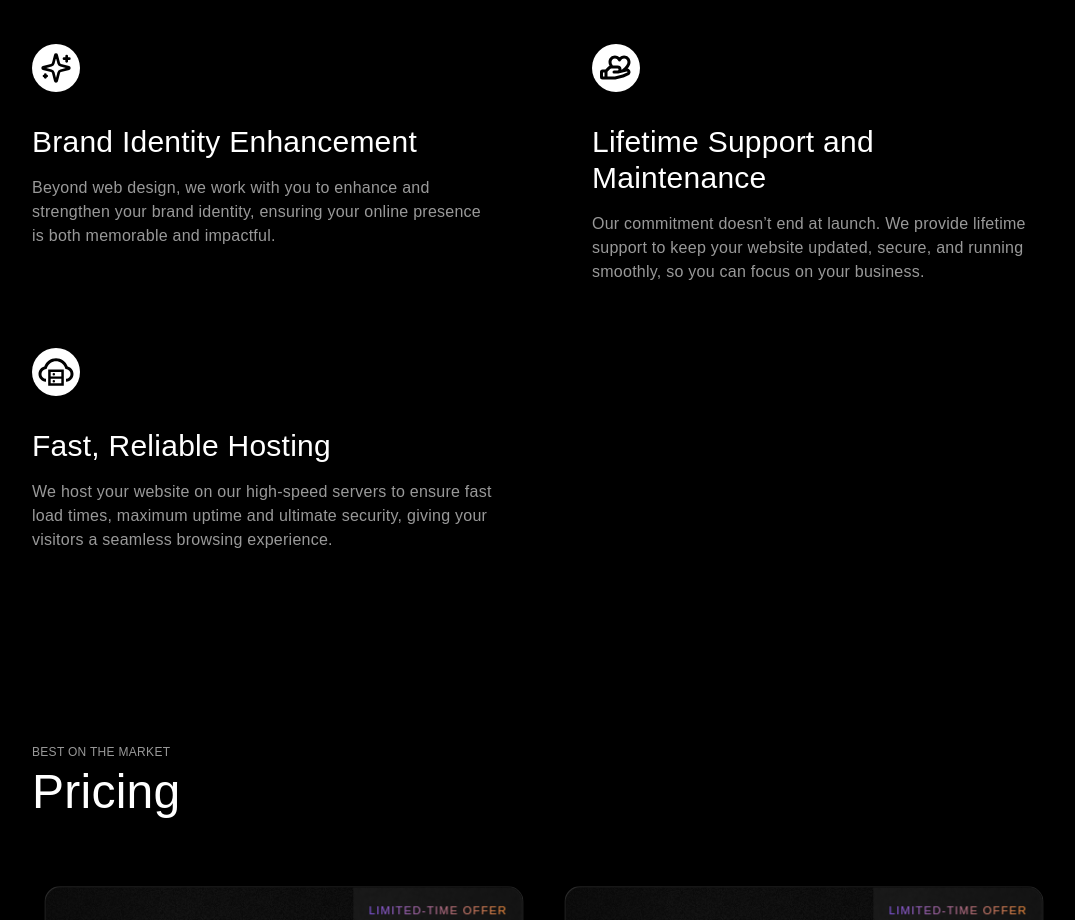
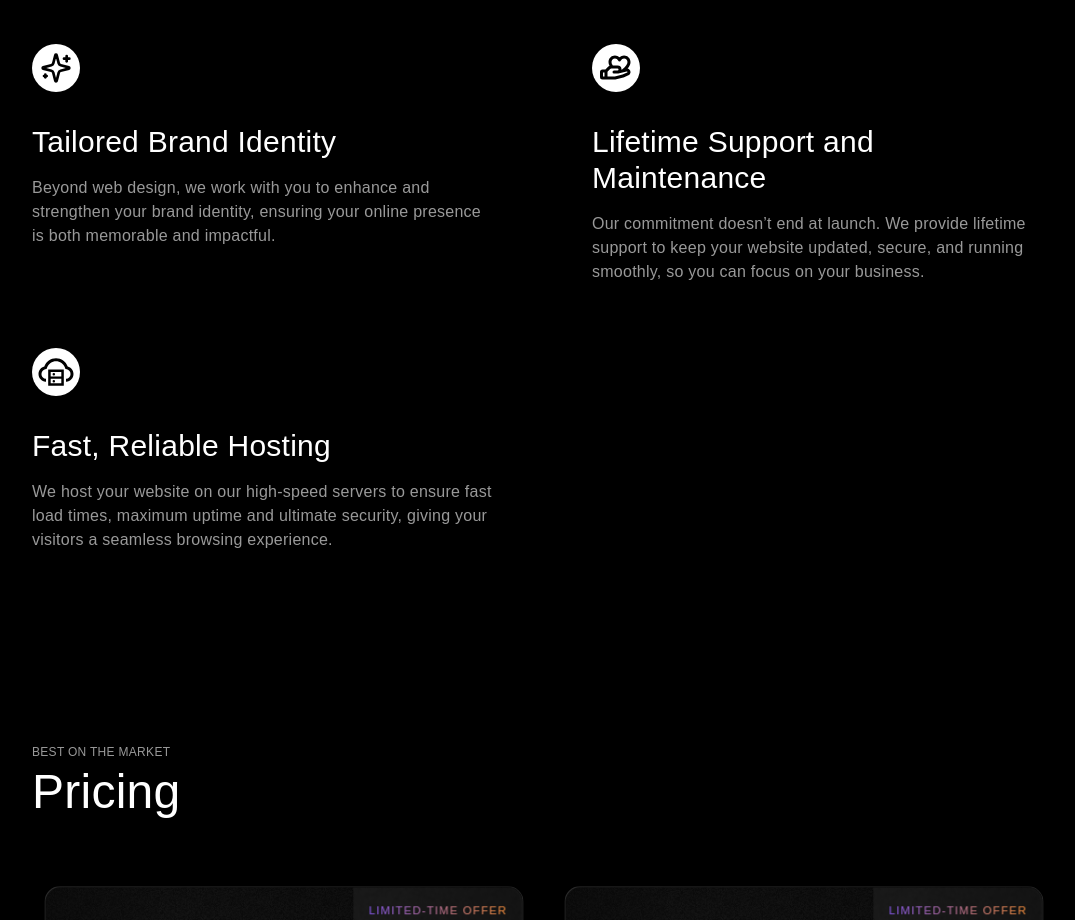
Before and after one commit to samadhi1311/hyperreal, a Next.js app: page / in a window 1280 px wide. Shown: the part 1320-2240 px from the top of the page, without its empty margins (96-1171 px from the left). Built offline with nearby package versions, Linux system fonts and the light colour scheme; a web font is replaced by a local one.

Commit message:
Changed feature title

```diff
--- a/components/features.tsx
+++ b/components/features.tsx
@@ -69,7 +69,7 @@ export default function Features() {
 				<FeatureItem
 					id='3'
 					icon={<LuSparkles className='size-6 text-black md:size-8' />}
-					title='Brand Identity Enhancement'
+					title='Tailored Brand Identity'
 					description='Beyond web design, we work with you to enhance and strengthen your brand identity, ensuring your online presence is both memorable and impactful.'
 				/>
 
```
